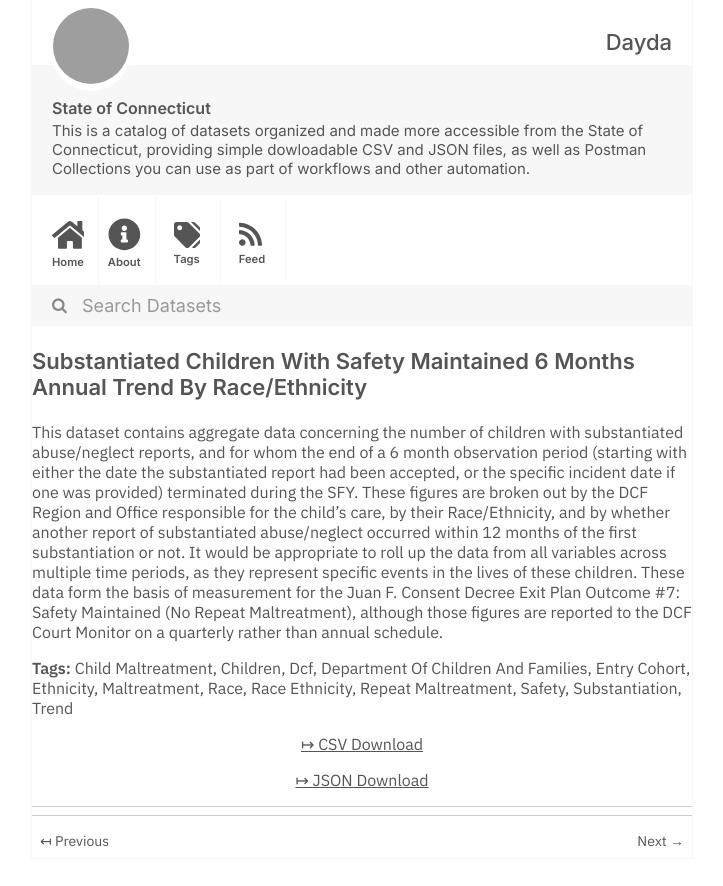
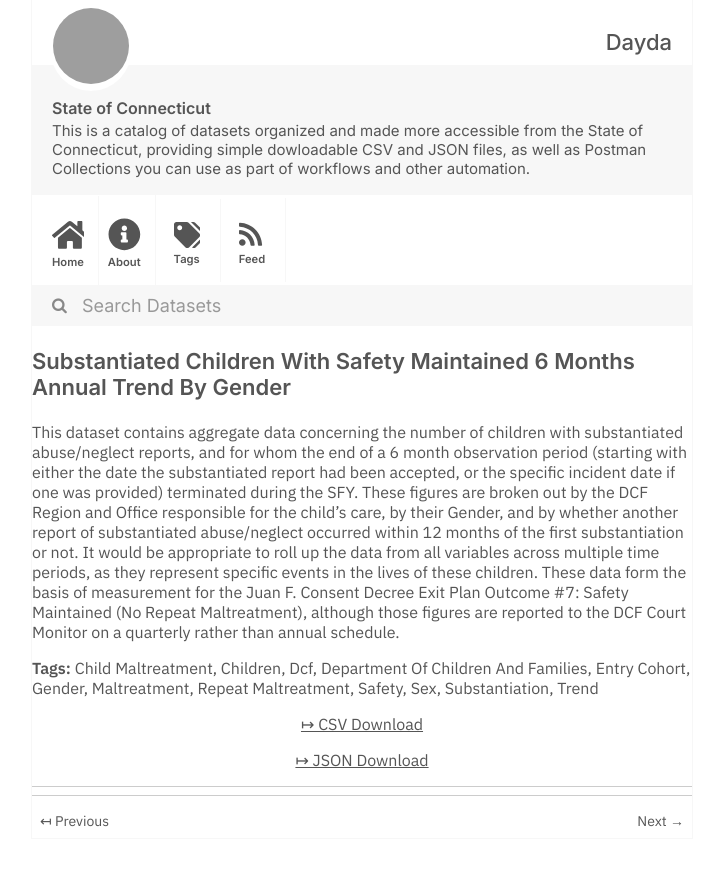
Before and after one commit to dayda-entities/state-of-connecticut, a Jekyll site: the page built from _posts/2020-11-12-substantiated-children-with-sa.md, in a window 1280 px wide, cut to the strip 0-886 px from the top of the page. Shown: the whole strip, without its empty margins (278-1001 px from the left). Built offline with Jekyll 4.4.1, drawn with Linux system fonts in a browser that asks for light colours; grey boxes are pictures that could not be loaded.

Commit message:
Publish Data

```diff
--- a/_posts/2020-11-12-substantiated-children-with-sa.md
+++ b/_posts/2020-11-12-substantiated-children-with-sa.md
@@ -1,9 +1,7 @@
 ---
-title: >-
-  Substantiated Children With Safety Maintained 6 Months  Annual Trend By
-  Race/Ethnicity
-created: '2020-11-12T14:57:52.446873'
-modified: '2020-11-12T14:57:52.446883'
+title: Substantiated Children With Safety Maintained 6 Months  Annual Trend By Gender
+created: '2020-11-12T14:55:30.798453'
+modified: '2020-11-12T14:55:30.798463'
 state: active
 type: dataset
 tags:
@@ -12,19 +10,18 @@ tags:
   - Dcf
   - Department Of Children And Families
   - Entry Cohort
-  - Ethnicity
+  - Gender
   - Maltreatment
-  - Race
-  - Race Ethnicity
   - Repeat Maltreatment
   - Safety
+  - Sex
   - Substantiation
   - Trend
 groups:
   - Local Government
-csv_url: 'https://data.ct.gov/api/views/tkr4-kcw2/rows.csv?accessType=DOWNLOAD'
-json_url: 'https://data.ct.gov/api/views/tkr4-kcw2/rows.json?accessType=DOWNLOAD'
+csv_url: 'https://data.ct.gov/api/views/ckm5-s2aj/rows.csv?accessType=DOWNLOAD'
+json_url: 'https://data.ct.gov/api/views/ckm5-s2aj/rows.json?accessType=DOWNLOAD'
 layout: post
 
 ---
-This dataset contains aggregate data concerning the number of children with substantiated abuse/neglect reports, and for whom the end of a 6 month observation period (starting with either the date the substantiated report had been accepted, or the specific incident date if one was provided) terminated during the SFY.  These figures are broken out by the DCF Region and Office responsible for the child's care, by their Race/Ethnicity, and by whether another report of substantiated abuse/neglect occurred within 12 months of the first substantiation or not.  It would be appropriate to roll up the data from all variables across multiple time periods, as they represent specific events in the lives of these children.  These data form the basis of measurement for the Juan F. Consent Decree Exit Plan Outcome #7: Safety Maintained (No Repeat Maltreatment), although those figures are reported to the DCF Court Monitor on a quarterly rather than annual schedule.
+This dataset contains aggregate data concerning the number of children with substantiated abuse/neglect reports, and for whom the end of a 6 month observation period (starting with either the date the substantiated report had been accepted, or the specific incident date if one was provided) terminated during the SFY.  These figures are broken out by the DCF Region and Office responsible for the child's care, by their Gender, and by whether another report of substantiated abuse/neglect occurred within 12 months of the first substantiation or not.  It would be appropriate to roll up the data from all variables across multiple time periods, as they represent specific events in the lives of these children.  These data form the basis of measurement for the Juan F. Consent Decree Exit Plan Outcome #7: Safety Maintained (No Repeat Maltreatment), although those figures are reported to the DCF Court Monitor on a quarterly rather than annual schedule.
```
